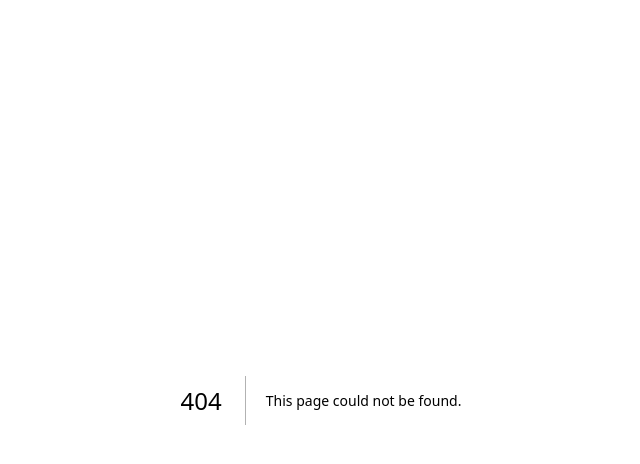
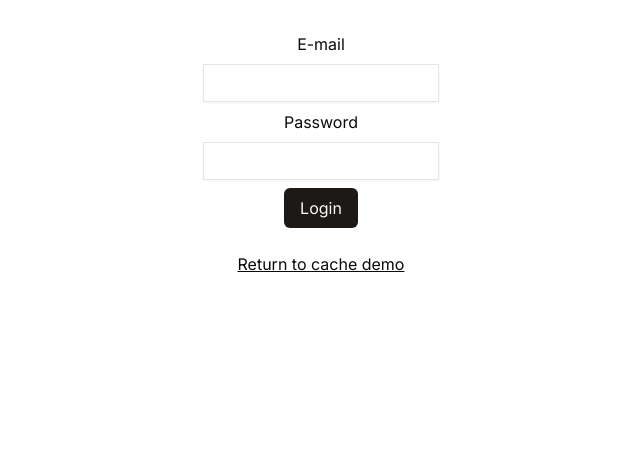
Before and after one commit to nicnocquee/playground.nico.fyi, a Next.js app: page /cache/login in a window 1280 px wide. Before the commit this address had no page. Shown: the top 464 px of the page, without its empty margins (319-959 px from the left). Built offline with nearby package versions, Linux system fonts and the light colour scheme; no server answers.

Commit message:
basic login and show data for cache

```diff
--- /dev/null
+++ b/app/cache/auth-action.ts
@@ -0,0 +1,26 @@
+"use server";
+import { redirect } from "next/navigation";
+import { createSession, destroySession, updateSession, users } from "./session";
+
+export const authenticate = async (_prevState: any, formData: FormData) => {
+  const username = formData.get("username");
+  const password = formData.get("password");
+
+  const user = users.find(
+    (user) => user.email === username && user.password === password
+  );
+  if (user) {
+    await createSession(`${user.id}`);
+    redirect("/cache");
+  }
+
+  return {
+    data: null,
+    error: "Invalid username or password",
+  };
+};
+
+export const logout = async (_prevState: any) => {
+  await destroySession();
+  redirect("/cache");
+};
--- /dev/null
+++ b/app/cache/data-source.ts
@@ -0,0 +1,45 @@
+import "server-only";
+
+const allData = [
+  {
+    id: 1,
+    name: `Album 1`,
+    artist: `Artist 1`,
+    year: 2022,
+  },
+  {
+    id: 2,
+    name: `Album 2`,
+    artist: `Artist 2`,
+    year: 2022,
+  },
+  {
+    id: 3,
+    name: `Album 3`,
+    artist: `Artist 3`,
+    year: 2022,
+  },
+];
+
+const favorites = [
+  {
+    id: 1,
+    userId: 1,
+    dataId: 2,
+  },
+  {
+    id: 2,
+    userId: 2,
+    dataId: 3,
+  },
+];
+
+export const getAllData = async () => {
+  await new Promise((resolve) => setTimeout(resolve, Math.random() * 2000));
+  return allData;
+};
+
+export const getFavoriteData = async (userId: number) => {
+  await new Promise((resolve) => setTimeout(resolve, Math.random() * 2000));
+  return favorites.filter((favorite) => favorite.userId === userId);
+};
--- /dev/null
+++ b/app/cache/favorites.tsx
@@ -0,0 +1,25 @@
+import Link from "next/link";
+import { getAllData, getFavoriteData } from "./data-source";
+import { checkSessionValid } from "./session";
+
+export default async function Favorites() {
+  const user = await checkSessionValid();
+  const [data, favorites] = await Promise.all([
+    getAllData(),
+    getFavoriteData(user.id),
+  ]);
+  return (
+    <div>
+      <h2>Favorites</h2>
+      <ul>
+        {favorites.map((favorite) => (
+          <li key={favorite.id}>
+            <Link href={`/cache/album/${favorite.dataId}`}>
+              {data.find((album) => album.id === favorite.dataId)?.name}
+            </Link>
+          </li>
+        ))}
+      </ul>
+    </div>
+  );
+}
--- /dev/null
+++ b/app/cache/login/login-form.tsx
@@ -0,0 +1,53 @@
+"use client";
+
+import { useFormState, useFormStatus } from "react-dom";
+import { authenticate } from "../auth-action";
+
+export default function LoginForm() {
+  const [state, submit] = useFormState(authenticate, null);
+
+  return (
+    <form
+      id="login-form"
+      action={submit}
+      className="flex flex-col items-center justify-start space-y-2 text-center p-4"
+    >
+      {state?.error && (
+        <p className="bg-red-500 text-white p-4">{state.error}</p>
+      )}
+      <LoginFormContent />
+    </form>
+  );
+}
+
+const LoginFormContent = () => {
+  const { pending } = useFormStatus();
+  return (
+    <>
+      <label htmlFor="username">E-mail</label>
+      <input
+        disabled={pending}
+        type="text"
+        name="username"
+        id="username"
+        className="border border-input bg-transparent px-3 py-2 text-sm shadow-sm transition-colors file:border-0 file:bg-transparent file:text-sm file:font-medium placeholder:text-muted-foreground focus-visible:outline-none focus-visible:ring-1 focus-visible:ring-ring disabled:cursor-not-allowed disabled:opacity-50"
+      />
+      <label htmlFor="password">Password</label>
+      <input
+        disabled={pending}
+        type="password"
+        name="password"
+        id="password"
+        className="border border-input bg-transparent px-3 py-2 text-sm shadow-sm transition-colors file:border-0 file:bg-transparent file:text-sm file:font-medium placeholder:text-muted-foreground focus-visible:outline-none focus-visible:ring-1 focus-visible:ring-ring disabled:cursor-not-allowed disabled:opacity-50"
+      />
+      <button
+        disabled={pending}
+        type="submit"
+        form="login-form"
+        className="bg-primary text-primary-foreground hover:bg-primary/80 py-2 px-4 rounded-md disabled:bg-muted-foreground"
+      >
+        Login
+      </button>
+    </>
+  );
+};
--- /dev/null
+++ b/app/cache/login/page.tsx
@@ -0,0 +1,14 @@
+import Link from "next/link";
+import LoginForm from "./login-form";
+
+export default function Login() {
+  return (
+    <div className="flex flex-col items-center justify-start space-y-2 text-center p-4">
+      <LoginForm />
+
+      <Link href={`/cache/login`} className="underline">
+        Return to cache demo
+      </Link>
+    </div>
+  );
+}
--- /dev/null
+++ b/app/cache/logout-form.tsx
@@ -0,0 +1,28 @@
+"use client";
+
+import { useFormStatus } from "react-dom";
+import { logout } from "./auth-action";
+
+export default function LogoutForm() {
+  return (
+    <form action={logout}>
+      <LogoutFormContent />
+    </form>
+  );
+}
+
+export const LogoutFormContent = () => {
+  const { pending } = useFormStatus();
+  return (
+    <>
+      <button
+        disabled={pending}
+        type="submit"
+        form="logout-form"
+        className="bg-red-500 text-white py-2 px-4 rounded-md"
+      >
+        Logout
+      </button>
+    </>
+  );
+};
--- /dev/null
+++ b/app/cache/page.tsx
@@ -0,0 +1,37 @@
+import Link from "next/link";
+import { checkSessionValid } from "./session";
+import { getAllData } from "./data-source";
+import LogoutForm from "./logout-form";
+import Favorites from "./favorites";
+import { Suspense } from "react";
+
+export default async function Page() {
+  const user = await checkSessionValid();
+
+  const data = await getAllData();
+
+  return (
+    <div>
+      <h1 className="text-xl font-bold">Cache Demo</h1>
+      <div>
+        <p>User: {user.name}</p>
+        <LogoutForm />
+      </div>
+      <div className="grid h-[400px] w-[400px] grid-cols-2 gap-4 overflow-scroll bg-gray-100 p-4">
+        <div>
+          <h2>All Data</h2>
+          <ul>
+            {data.map((album) => (
+              <li key={album.id}>
+                <Link href={`/cache/album/${album.id}`}>{album.name}</Link>
+              </li>
+            ))}
+          </ul>
+        </div>
+        <Suspense fallback={<div>Loading favorites...</div>}>
+          <Favorites />
+        </Suspense>
+      </div>
+    </div>
+  );
+}
--- /dev/null
+++ b/app/cache/session.ts
@@ -0,0 +1,112 @@
+import "server-only";
+
+import { cookies } from "next/headers";
+import { JWTPayload, SignJWT, jwtVerify } from "jose";
+import { NextRequest, NextResponse } from "next/server";
+import { redirect } from "next/navigation";
+import { cache } from "react";
+
+// fake users
+export const users = [
+  {
+    id: 1,
+    name: "John Doe",
+    email: "user1@example.com",
+    password: "user1",
+  },
+  {
+    id: 2,
+    name: "Jane Doe",
+    email: "user2@example.com",
+    password: "user2",
+  },
+];
+
+const secretKey = process.env.JWT_SECRET || "secret";
+const key = new TextEncoder().encode(secretKey);
+
+export async function encrypt<T extends JWTPayload>(payload: T) {
+  return await new SignJWT(payload)
+    .setProtectedHeader({ alg: "HS256" })
+    .setIssuedAt()
+    .setExpirationTime("30 days from now")
+    .sign(key);
+}
+
+type SessionType = {
+  userId: string;
+  expires: string;
+};
+
+export async function decrypt<T>(input: string): Promise<T> {
+  const { payload } = await jwtVerify<T>(input, key, {
+    algorithms: ["HS256"],
+  });
+  return payload;
+}
+
+export async function getSession() {
+  const session = cookies().get("session")?.value;
+  if (!session) return null;
+  return await decrypt<SessionType>(session);
+}
+
+/**
+ * This function always returns valid user if succeeds. Otherwise it will redirect to /
+ */
+export const checkSessionValid = cache(async () => {
+  const session = await getSession();
+  if (!session || !session.userId || new Date() > new Date(session.expires)) {
+    redirect("/cache/login");
+  }
+
+  await new Promise((resolve) => setTimeout(resolve, Math.random() * 2000));
+
+  const user = users.find((user) => user.id === parseInt(session.userId));
+
+  if (!user) {
+    redirect("/");
+  }
+  return user;
+});
+
+export async function createSession(userId: string) {
+  const expires = new Date(Date.now() + 30 * 24 * 60 * 60 * 1000); // 30 days, 24 hours, 60 minutes, 60 seconds, 1000 milliseconds
+  const session = await encrypt<SessionType>({
+    userId,
+    expires: expires.toISOString(),
+  });
+
+  // Save the session in a cookie
+  cookies().set("session", session, {
+    expires,
+    httpOnly: true,
+    path: "/",
+    secure: process.env.NODE_ENV === "production",
+    sameSite: process.env.NODE_ENV === "production",
+  });
+}
+
+export const destroySession = async () => {
+  cookies().delete("session");
+};
+
+export async function updateSession(request?: NextRequest) {
+  const theCookies = request?.cookies ?? cookies();
+  const session = theCookies.get("session")?.value;
+  if (!session) return;
+
+  // Refresh the session so it doesn't expire
+  const parsed = await decrypt<SessionType>(session);
+  parsed.expires = new Date(
+    Date.now() + 30 * 24 * 60 * 60 * 1000
+  ).toISOString();
+  const res = NextResponse.next();
+  res.cookies.set({
+    name: "session",
+    value: await encrypt(parsed),
+    httpOnly: true,
+    expires: new Date(parsed.expires),
+  });
+  return res;
+}
--- a/app/suspense/albums-data.ts
+++ b/app/suspense/albums-data.ts
@@ -1,29 +1,29 @@
 export const albumsData = async () => {
   // get the albums data from a database or API
-  await new Promise((resolve) => setTimeout(resolve, 2000 + Math.random() * 10000))
+  await new Promise((resolve) => setTimeout(resolve, Math.random() * 2000));
 
   if (!process.env.IS_BUILDING) {
     if (Math.random() < 0.5) {
-      throw new Error('Fake error: something went wrong')
+      throw new Error("Fake error: something went wrong");
     }
   }
 
-  const albums = []
+  const albums = [];
   for (let i = 0; i < 10000; i++) {
     albums.push({
       id: i + 1,
       name: `Album ${i + 1}`,
       artist: `Artist ${i + 1}`,
       year: 2022 + i,
-    })
+    });
   }
 
-  return albums
-}
+  return albums;
+};
 
 export type Album = {
-  id: number
-  name: string
-  artist: string
-  year: number
-}
+  id: number;
+  name: string;
+  artist: string;
+  year: number;
+};
--- a/app/suspense/songs-data.ts
+++ b/app/suspense/songs-data.ts
@@ -1,14 +1,14 @@
 export const songsData = async () => {
   // get the songs data from a database or API
-  await new Promise((resolve) => setTimeout(resolve, 2000 + Math.random() * 10000))
+  await new Promise((resolve) => setTimeout(resolve, Math.random() * 2000));
 
   if (!process.env.IS_BUILDING) {
     if (Math.random() < 0.5) {
-      throw new Error('Fake error: something went wrong')
+      throw new Error("Fake error: something went wrong");
     }
   }
 
-  const songs = []
+  const songs = [];
   for (let i = 0; i < 10000; i++) {
     songs.push({
       id: i + 1,
@@ -16,16 +16,16 @@ export const songsData = async () => {
       album: `Album ${i + 1}`,
       artist: `Artist ${i + 1}`,
       year: 2022 + i,
-    })
+    });
   }
 
-  return songs
-}
+  return songs;
+};
 
 export type Song = {
-  id: number
-  name: string
-  album: string
-  artist: string
-  year: number
-}
+  id: number;
+  name: string;
+  album: string;
+  artist: string;
+  year: number;
+};
--- a/package.json
+++ b/package.json
@@ -47,6 +47,7 @@
     "date-fns": "^3.6.0",
     "embla-carousel-react": "^8.1.5",
     "input-otp": "^1.2.4",
+    "jose": "^5.6.3",
     "lucide-react": "^0.395.0",
     "next": "^14",
     "next-themes": "^0.3.0",
@@ -57,6 +58,7 @@
     "react-error-boundary": "^4.0.13",
     "react-hook-form": "^7.51.5",
     "react-resizable-panels": "^2.0.19",
+    "server-only": "^0.0.1",
     "sonner": "^1.5.0",
     "tailwind-merge": "^2.3.0",
     "tailwindcss-animate": "^1.0.7",
```
Also changed, not shown: 1 other file (tests, documents, lock files or other folders).
